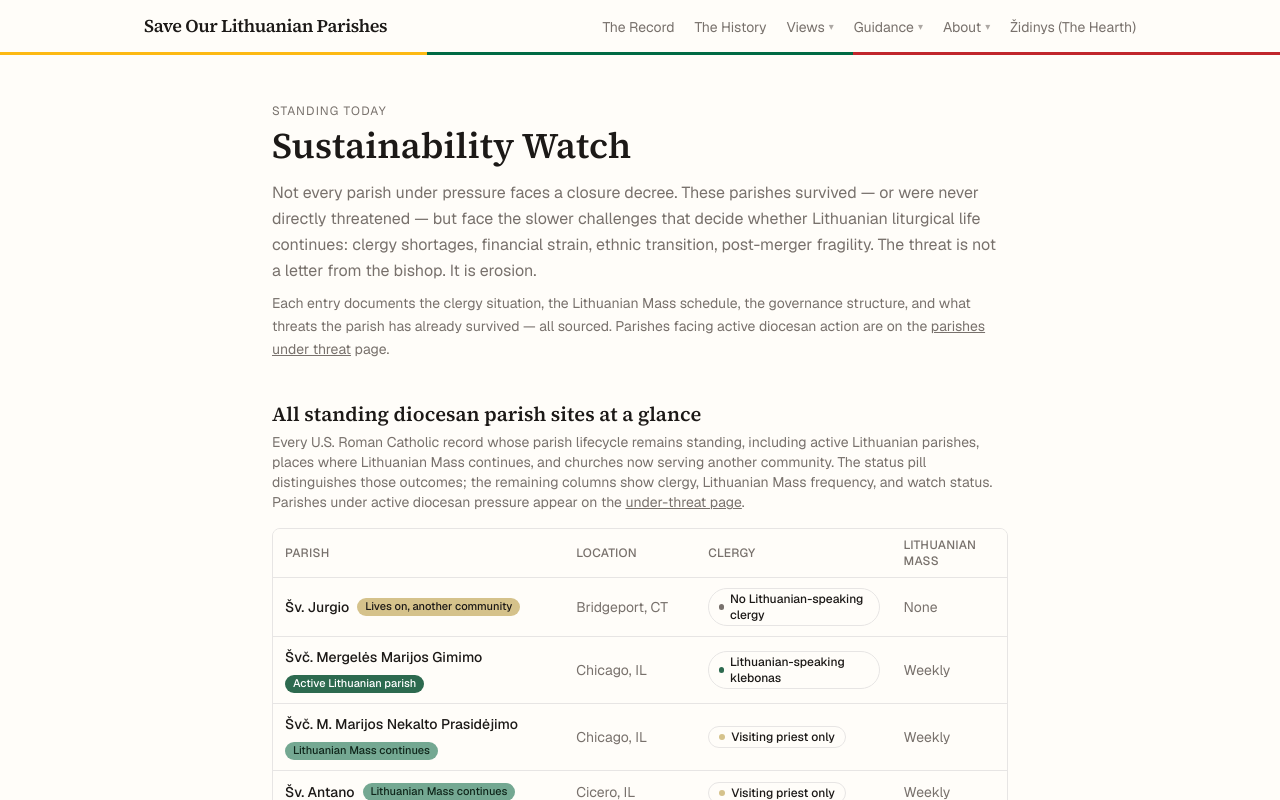
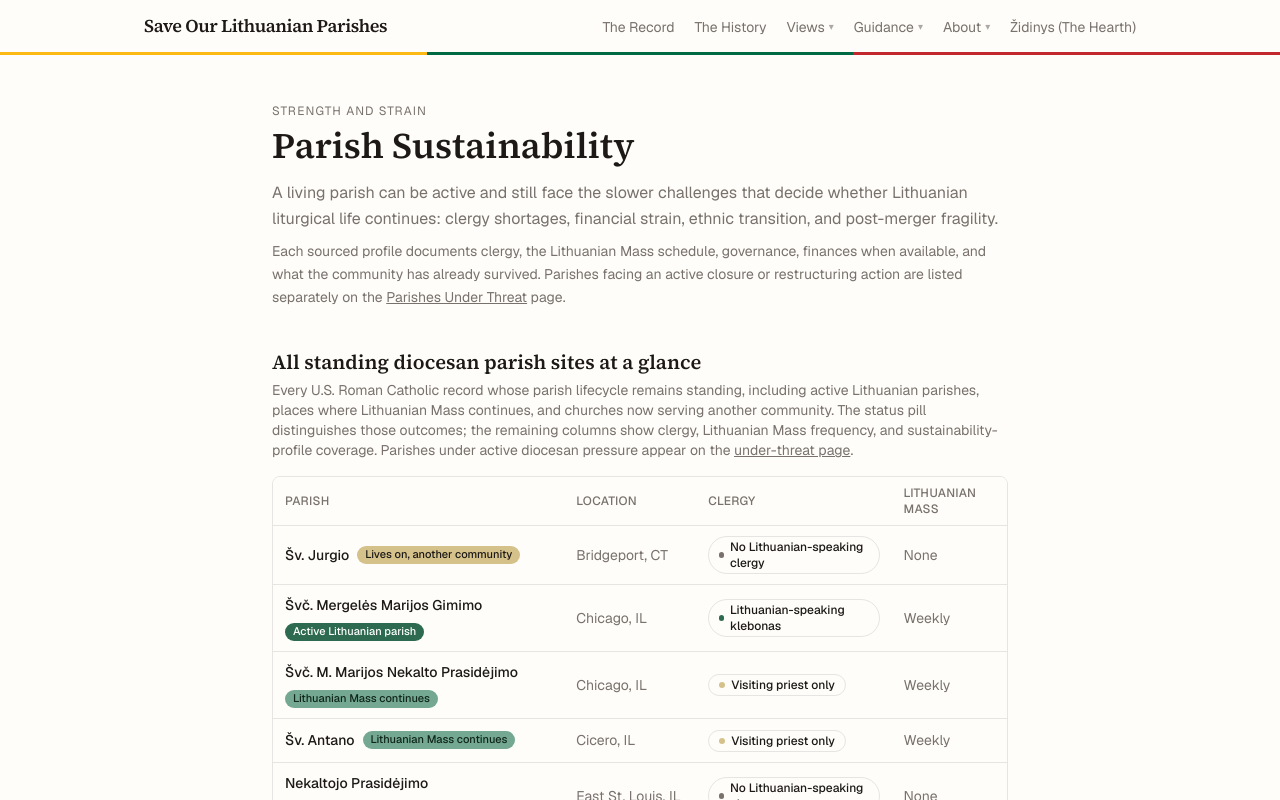
Before and after one commit to LietuvaAI/save-our-lithuanian-parishes, a Next.js app: page /sustainability-watch in a window 1280 px wide. Shown: the top 800 px of the page. Built offline with nearby package versions, Linux system fonts and the light colour scheme.

Commit message:
Clarify current parish views

```diff
--- a/app/layout.tsx
+++ b/app/layout.tsx
@@ -47,7 +47,7 @@ const NAV: NavItem[] = [
         href: "/lithuanian-catholic-life-today",
         label: "Catholic Life Today",
       },
-      { href: "/sustainability-watch", label: "Sustainability Watch" },
+      { href: "/sustainability-watch", label: "Parish Sustainability" },
       { href: "/under-threat", label: "Parishes Under Threat" },
       {
         href: "/pennsylvania-coal-region",
--- a/app/page.tsx
+++ b/app/page.tsx
@@ -218,7 +218,7 @@ export default function Home() {
 
       <section className="mt-8">
         <div className="flex items-baseline gap-3">
-          <h2 className="font-serif text-xl font-semibold">Sustainability Watch</h2>
+          <h2 className="font-serif text-xl font-semibold">Parish Sustainability</h2>
           <span className="text-sm text-muted">
             {WATCH_COUNT} parishes
           </span>
@@ -230,7 +230,7 @@ export default function Home() {
         </p>
         <p className="mt-2 text-sm">
           <Link href="/sustainability-watch" className="underline hover:text-accent font-medium">
-            All parishes on Sustainability Watch &rarr;
+            See all parish sustainability profiles &rarr;
           </Link>
         </p>
       </section>
--- a/app/parishes/[slug]/page.tsx
+++ b/app/parishes/[slug]/page.tsx
@@ -406,8 +406,8 @@ export default async function ParishPage({
   const watchSources = watchEntry
     ? linkedProfileSources(watchEntry.sources, {
         group: "current",
-        context: `Sustainability watch checked ${watchEntry.dateObserved}`,
-        fallbackTitle: "Sustainability-watch source",
+        context: `Parish sustainability profile checked ${watchEntry.dateObserved}`,
+        fallbackTitle: "Parish sustainability source",
       })
     : [];
   const situationSources = situation?.sources
@@ -440,7 +440,7 @@ export default async function ParishPage({
     ...projectProfileSource(
       watchEntry?.hearthUrl,
       "Židinys sustainability dispatch",
-      "Current sustainability-watch publication",
+      "Current parish sustainability publication",
     ),
   ];
   const profileSources = finalizeProfileSources([
@@ -520,7 +520,7 @@ export default async function ParishPage({
                 ? parishCampaign
                   ? "Active campaign"
                   : "Under threat"
-                : "Sustainability watch"}
+                : "Sustainability profile"}
             </span>
           )}
         </div>
@@ -810,7 +810,7 @@ export default async function ParishPage({
           <div className="mt-4 overflow-hidden rounded-lg border border-rule">
             <div className="px-4 pb-3 pt-3.5">
               <p className="text-xs uppercase tracking-widest text-muted">
-                Sustainability Watch
+                Parish sustainability
               </p>
               <p className="mt-1.5 leading-relaxed">{watchEntry.situation}</p>
 
@@ -893,7 +893,7 @@ export default async function ParishPage({
                   href="/sustainability-watch"
                   className="rounded-md border border-rule px-3 py-1 text-xs font-medium transition-colors hover:border-foreground"
                 >
-                  Sustainability Watch &rarr;
+                  Parish Sustainability &rarr;
                 </Link>
               </div>
             </div>
--- a/app/sustainability-watch/page.tsx
+++ b/app/sustainability-watch/page.tsx
@@ -18,9 +18,9 @@ import {
 } from "@/lib/watch-labels";
 
 export const metadata: Metadata = {
-  title: "Sustainability Watch",
+  title: "Parish Sustainability",
   description:
-    "Lithuanian parishes that survived but face slow-burn erosion: clergy shortages, financial strain, ethnic transition, post-merger fragility. The threat is not a letter from the bishop. It is erosion.",
+    "Current evidence about clergy, Lithuanian Mass, governance, and financial conditions at living Lithuanian parishes and missions.",
 };
 
 type SustainabilityEntry = {
@@ -134,7 +134,7 @@ function AllParishesTable() {
         standing, including active Lithuanian parishes, places where Lithuanian
         Mass continues, and churches now serving another community. The status
         pill distinguishes those outcomes; the remaining columns show clergy,
-        Lithuanian Mass frequency, and watch status. Parishes under active
+        Lithuanian Mass frequency, and sustainability-profile coverage. Parishes under active
         diocesan pressure appear on the{" "}
         <Link href="/under-threat" className="underline hover:text-foreground">
           under-threat page
@@ -200,25 +200,23 @@ export default function SustainabilityWatchPage() {
   return (
     <div className="mx-auto max-w-3xl px-4 py-12">
       <p className="text-xs uppercase tracking-widest text-muted">
-        Standing today
+        Strength and strain
       </p>
       <h1 className="mt-1 font-serif text-3xl sm:text-4xl font-semibold leading-tight">
-        Sustainability Watch
+        Parish Sustainability
       </h1>
       <p className="mt-3 text-muted leading-relaxed">
-        Not every parish under pressure faces a closure decree. These parishes
-        survived — or were never directly threatened — but face the slower
-        challenges that decide whether Lithuanian liturgical life continues:
-        clergy shortages, financial strain, ethnic transition, post-merger
-        fragility. The threat is not a letter from the bishop. It is erosion.
+        A living parish can be active and still face the slower challenges that
+        decide whether Lithuanian liturgical life continues: clergy shortages,
+        financial strain, ethnic transition, and post-merger fragility.
       </p>
       <p className="mt-2 text-sm text-muted leading-relaxed">
-        Each entry documents the clergy situation, the Lithuanian Mass schedule,
-        the governance structure, and what threats the parish has already
-        survived — all sourced. Parishes facing active diocesan action are
-        on the{" "}
+        Each sourced profile documents clergy, the Lithuanian Mass schedule,
+        governance, finances when available, and what the community has already
+        survived. Parishes facing an active closure or restructuring action are
+        listed separately on the{" "}
         <Link href="/under-threat" className="underline hover:text-foreground">
-          parishes under threat
+          Parishes Under Threat
         </Link>{" "}
         page.
       </p>
--- a/app/under-threat/page.tsx
+++ b/app/under-threat/page.tsx
@@ -8,7 +8,7 @@ import type { EndState } from "@/lib/end-state";
 export const metadata: Metadata = {
   title: "Under Threat",
   description:
-    "The watched Lithuanian parishes: closures, consolidations, property motions, open windows, and active community campaigns — every item sourced.",
+    "Current Lithuanian parish alerts: closures, consolidations, property motions, open processes, and active community campaigns — every item sourced.",
 };
 
 type Alert = {
@@ -80,14 +80,13 @@ export default function UnderThreatPage() {
         Parishes Under Threat
       </h1>
       <p className="mt-3 text-muted leading-relaxed">
-        Each item below is a current event at a watched parish — a closure, a
-        consolidation, a property motion, an open process — found by the
-        systematic Parish Watch sweep and stated with its sources. Snapshot
-        of {alertsData.snapshot}; red items are re-checked weekly, amber
-        biweekly. Parishes that survived but face slow-burn sustainability
-        challenges are on the{" "}
+        Each item below is a current event involving a closure, consolidation,
+        property motion, or open process, stated with its sources. Snapshot of{" "}
+        {alertsData.snapshot}; red items are re-checked weekly, amber biweekly.
+        Slower questions about clergy, liturgy, governance, and finances live
+        in{" "}
         <Link href="/sustainability-watch" className="underline hover:text-foreground">
-          Sustainability Watch
+          Parish Sustainability
         </Link>
         .
       </p>
@@ -215,7 +214,7 @@ export default function UnderThreatPage() {
       {/* ── Monitored: watch ── */}
       <section className="mt-12">
         <div className="flex items-baseline gap-3">
-          <h2 className="font-serif text-2xl font-semibold">Being watched</h2>
+          <h2 className="font-serif text-2xl font-semibold">Developments to monitor</h2>
           <span className="text-sm text-muted">{watchAlerts.length} parishes</span>
         </div>
         <p className="mt-1 text-sm text-muted leading-relaxed">
@@ -313,7 +312,7 @@ export default function UnderThreatPage() {
       <section className="mt-10 rounded-lg border border-rule px-4 py-3.5 text-sm text-muted leading-relaxed">
         <p>
           <span className="font-medium text-foreground">How this list is built.</span>{" "}
-          The watch layer systematically monitors 155 parishes and sites drawn
+          The current-alert review covers 155 parishes and sites drawn
           from the wider research record — a broader net than the{" "}
           <Link href="/record" className="underline hover:text-foreground">
             case-filed parishes
--- a/components/ParishMap.tsx
+++ b/components/ParishMap.tsx
@@ -881,7 +881,7 @@ export default function ParishMap() {
       <div className="mt-2 min-h-9 border-t border-rule pt-2.5 text-sm">
         {mode === "threat" ? (
           <span className="text-muted">
-            {statusCounts.threat} parishes and buildings currently watched.{" "}
+            {statusCounts.threat} parishes and buildings with current concerns.{" "}
             <a href="/under-threat" className="underline hover:text-foreground font-medium">
               Full situation for each →
             </a>
--- a/lib/unified-status.ts
+++ b/lib/unified-status.ts
@@ -68,9 +68,9 @@ export type AlertStatus =
 
 export const ALERT_LABEL: Record<AlertStatus, string> = {
   active_campaign: "Active campaign",
-  watched: "Being watched",
+  watched: "Development to monitor",
   building_at_risk: "Building at risk",
-  sustainability: "Sustainability watch",
+  sustainability: "Parish sustainability",
   none: "",
 };
 
```
Also changed, not shown: data/alerts.json.
